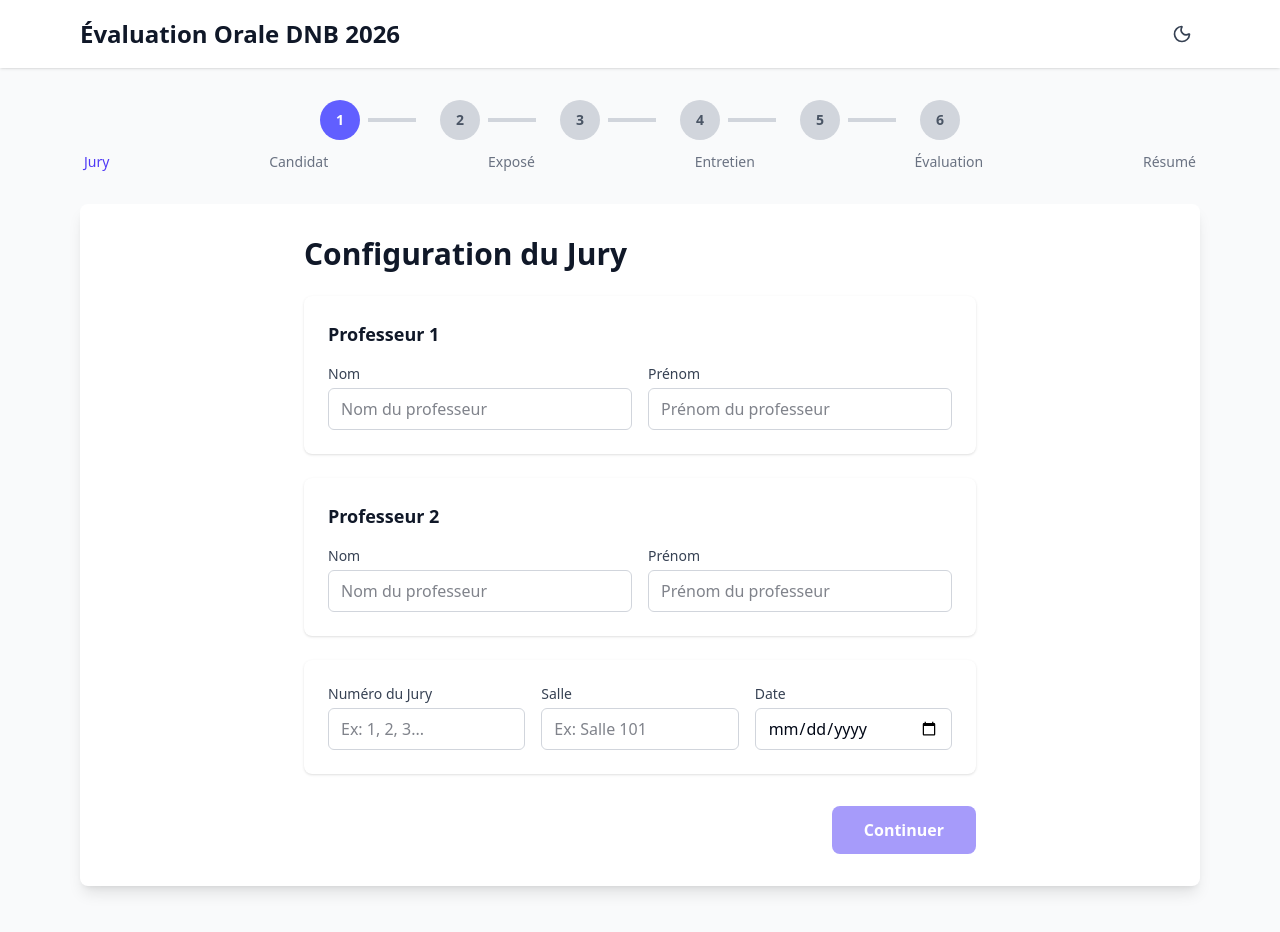
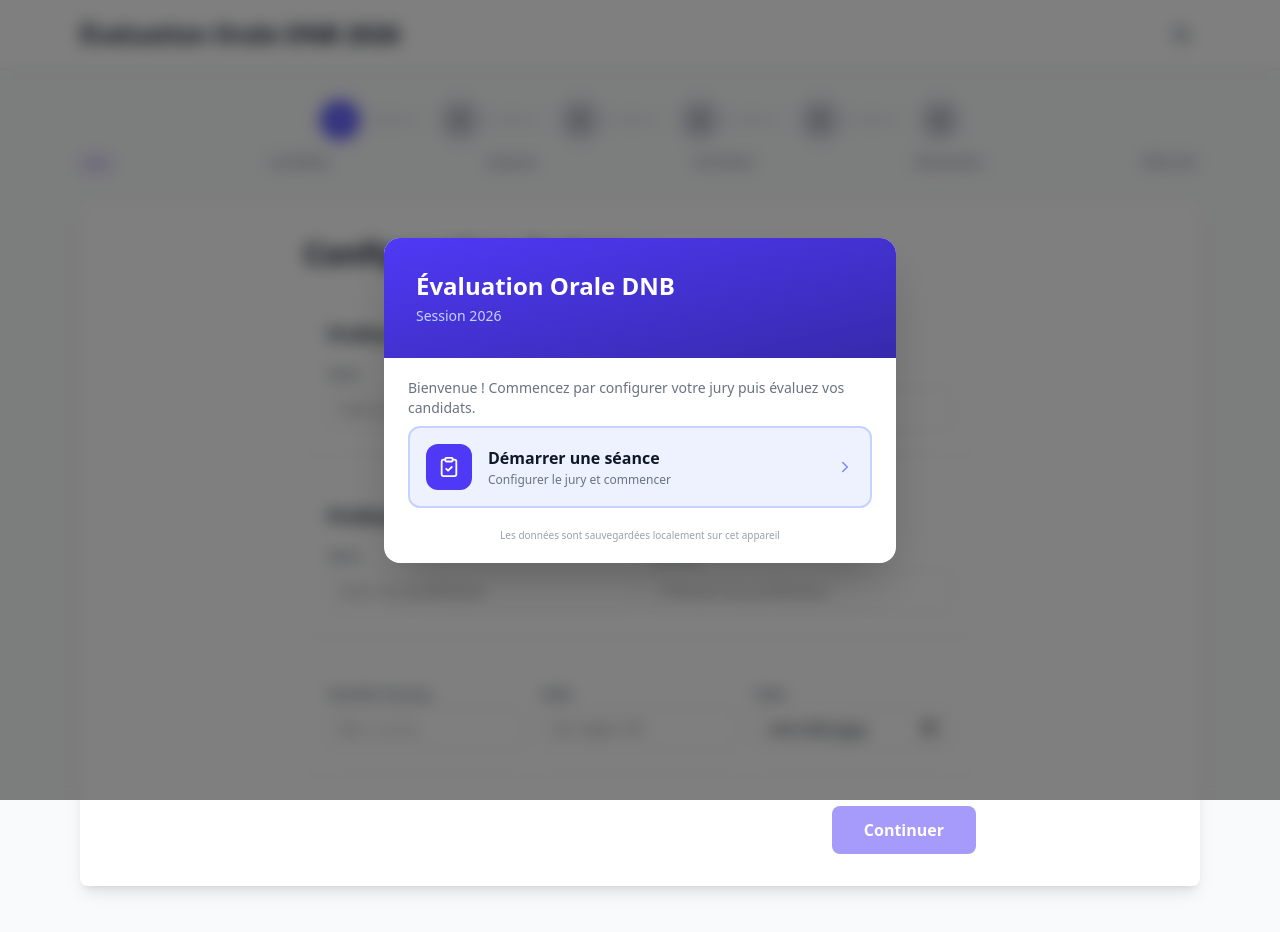
Before and after one commit to CodBad25/oral-dnb, a React (Vite) app: page / in a window 1280 px wide. Shown: the top 932 px of the page. Built offline with nearby package versions, Linux system fonts and the light colour scheme.

Commit message:
Ajouter modale d'accueil professionnelle
Affiche un écran de bienvenue au lancement avec stats du jury
et navigation claire vers évaluation, résultats ou analyse.

```diff
--- a/src/App.tsx
+++ b/src/App.tsx
@@ -15,6 +15,7 @@ import { cn } from '@/lib/utils';
 import { exportCSV, exportAllPDF } from '@/lib/export';
 import { AnalysePage } from '@/components/analyse/AnalysePage';
 import { ResultatsPage } from '@/components/resultats/ResultatsPage';
+import { WelcomeModal } from '@/components/WelcomeModal';
 
 export default function App() {
   const {
@@ -42,9 +43,8 @@ export default function App() {
     return false;
   });
 
-  const [appView, setAppView] = useState<'evaluation' | 'resultats' | 'analyse'>(() =>
-    getHistory().length > 0 ? 'resultats' : 'evaluation'
-  );
+  const [showWelcome, setShowWelcome] = useState(true);
+  const [appView, setAppView] = useState<'evaluation' | 'resultats' | 'analyse'>('evaluation');
   const [evalSection, setEvalSection] = useState(0);
   const [showHistory, setShowHistory] = useState(false);
   const [viewingHistoryIndex, setViewingHistoryIndex] = useState<number | null>(null);
@@ -412,6 +412,23 @@ export default function App() {
           </div>
         </main>
       )}
+
+      {showWelcome && (
+        <WelcomeModal
+          onStartEvaluation={() => {
+            setAppView('evaluation');
+            setShowWelcome(false);
+          }}
+          onViewResults={() => {
+            setAppView('resultats');
+            setShowWelcome(false);
+          }}
+          onViewAnalyse={() => {
+            setAppView('analyse');
+            setShowWelcome(false);
+          }}
+        />
+      )}
     </div>
   );
 }
--- /dev/null
+++ b/src/components/WelcomeModal.tsx
@@ -0,0 +1,129 @@
+import { ClipboardCheck, BarChart3, Trophy, ChevronRight } from 'lucide-react';
+import { getHistory, loadJuryDefaults } from '@/lib/storage';
+import { fmtPt, getEvaluationTotal, computeMean } from '@/lib/analyse-utils';
+import { grille } from '@/data/grille-2026';
+
+interface WelcomeModalProps {
+  onStartEvaluation: () => void;
+  onViewResults: () => void;
+  onViewAnalyse: () => void;
+}
+
+export const WelcomeModal = ({ onStartEvaluation, onViewResults, onViewAnalyse }: WelcomeModalProps) => {
+  const history = getHistory();
+  const jury = loadJuryDefaults();
+  const hasHistory = history.length > 0;
+
+  const totals = history.map((e) => getEvaluationTotal(e.scores));
+  const avg = computeMean(totals);
+
+  return (
+    <div className="fixed inset-0 z-[100] flex items-center justify-center bg-black/50 backdrop-blur-sm p-4">
+      <div className="bg-white dark:bg-gray-800 rounded-2xl shadow-2xl w-full max-w-lg overflow-hidden animate-in fade-in zoom-in">
+        {/* Header gradient */}
+        <div className="bg-gradient-to-br from-indigo-600 to-indigo-800 px-8 py-8 text-white">
+          <h1 className="text-2xl font-bold">Évaluation Orale DNB</h1>
+          <p className="text-indigo-200 mt-1 text-sm">Session 2026</p>
+
+          {hasHistory && (
+            <div className="flex gap-4 mt-5">
+              <div className="bg-white/15 rounded-lg px-3 py-2 text-center">
+                <p className="text-2xl font-bold">{history.length}</p>
+                <p className="text-[11px] text-indigo-200">candidat{history.length > 1 ? 's' : ''}</p>
+              </div>
+              <div className="bg-white/15 rounded-lg px-3 py-2 text-center">
+                <p className="text-2xl font-bold">{fmtPt(avg)}<span className="text-sm font-normal text-indigo-200">/{grille.totalPoints}</span></p>
+                <p className="text-[11px] text-indigo-200">moyenne</p>
+              </div>
+              {jury?.juryNumber && (
+                <div className="bg-white/15 rounded-lg px-3 py-2 text-center">
+                  <p className="text-2xl font-bold">J{jury.juryNumber}</p>
+                  <p className="text-[11px] text-indigo-200">jury</p>
+                </div>
+              )}
+            </div>
+          )}
+        </div>
+
+        {/* Actions */}
+        <div className="px-6 py-5 space-y-3">
+          {!hasHistory && (
+            <p className="text-sm text-gray-500 dark:text-gray-400 mb-2">
+              Bienvenue ! Commencez par configurer votre jury puis évaluez vos candidats.
+            </p>
+          )}
+
+          {/* Primary action */}
+          <button
+            onClick={onStartEvaluation}
+            className="w-full flex items-center gap-4 p-4 rounded-xl bg-indigo-50 dark:bg-indigo-900/30 hover:bg-indigo-100 dark:hover:bg-indigo-900/50 border-2 border-indigo-200 dark:border-indigo-700 transition-colors group"
+          >
+            <div className="p-3 bg-indigo-600 rounded-xl text-white shrink-0">
+              <ClipboardCheck size={22} />
+            </div>
+            <div className="text-left flex-1">
+              <p className="font-semibold text-gray-900 dark:text-white">
+                {hasHistory ? 'Continuer les évaluations' : 'Démarrer une séance'}
+              </p>
+              <p className="text-xs text-gray-500 dark:text-gray-400 mt-0.5">
+                {hasHistory
+                  ? 'Évaluer le prochain candidat'
+                  : 'Configurer le jury et commencer'}
+              </p>
+            </div>
+            <ChevronRight size={18} className="text-indigo-400 group-hover:translate-x-1 transition-transform" />
+          </button>
+
+          {hasHistory && (
+            <>
+              {/* Results */}
+              <button
+                onClick={onViewResults}
+                className="w-full flex items-center gap-4 p-4 rounded-xl bg-gray-50 dark:bg-gray-700/50 hover:bg-gray-100 dark:hover:bg-gray-700 border border-gray-200 dark:border-gray-600 transition-colors group"
+              >
+                <div className="p-3 bg-emerald-600 rounded-xl text-white shrink-0">
+                  <Trophy size={22} />
+                </div>
+                <div className="text-left flex-1">
+                  <p className="font-semibold text-gray-900 dark:text-white">
+                    Résultats du jury
+                  </p>
+                  <p className="text-xs text-gray-500 dark:text-gray-400 mt-0.5">
+                    Bilan, exports PDF/CSV, statistiques
+                  </p>
+                </div>
+                <ChevronRight size={18} className="text-gray-400 group-hover:translate-x-1 transition-transform" />
+              </button>
+
+              {/* Analyse */}
+              <button
+                onClick={onViewAnalyse}
+                className="w-full flex items-center gap-4 p-4 rounded-xl bg-gray-50 dark:bg-gray-700/50 hover:bg-gray-100 dark:hover:bg-gray-700 border border-gray-200 dark:border-gray-600 transition-colors group"
+              >
+                <div className="p-3 bg-blue-600 rounded-xl text-white shrink-0">
+                  <BarChart3 size={22} />
+                </div>
+                <div className="text-left flex-1">
+                  <p className="font-semibold text-gray-900 dark:text-white">
+                    Analyse avancée
+                  </p>
+                  <p className="text-xs text-gray-500 dark:text-gray-400 mt-0.5">
+                    Comparer les candidats, synthèse multi-jury
+                  </p>
+                </div>
+                <ChevronRight size={18} className="text-gray-400 group-hover:translate-x-1 transition-transform" />
+              </button>
+            </>
+          )}
+        </div>
+
+        {/* Footer */}
+        <div className="px-6 pb-5">
+          <p className="text-[10px] text-center text-gray-400 dark:text-gray-500">
+            Les données sont sauvegardées localement sur cet appareil
+          </p>
+        </div>
+      </div>
+    </div>
+  );
+};
```
Also changed, not shown: 1 other file (tests, documents, lock files or other folders).
